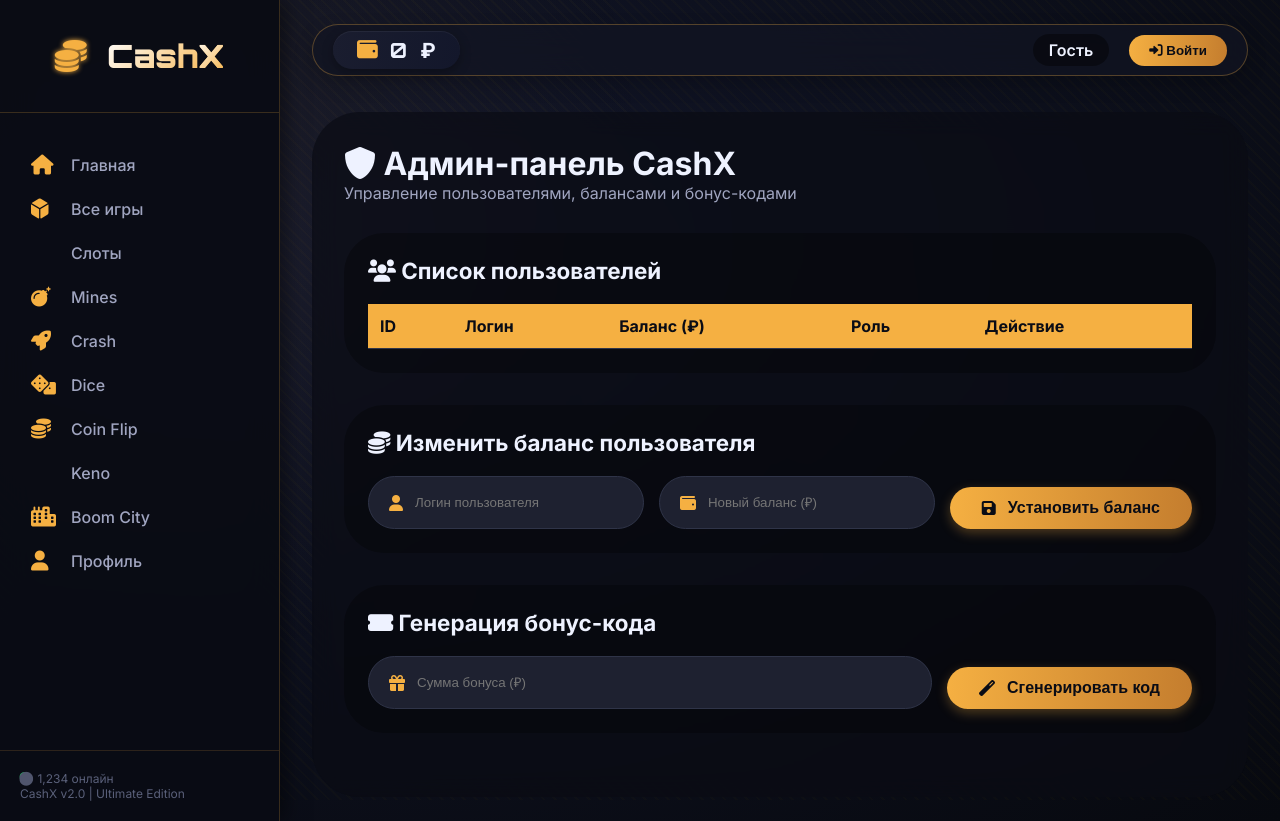
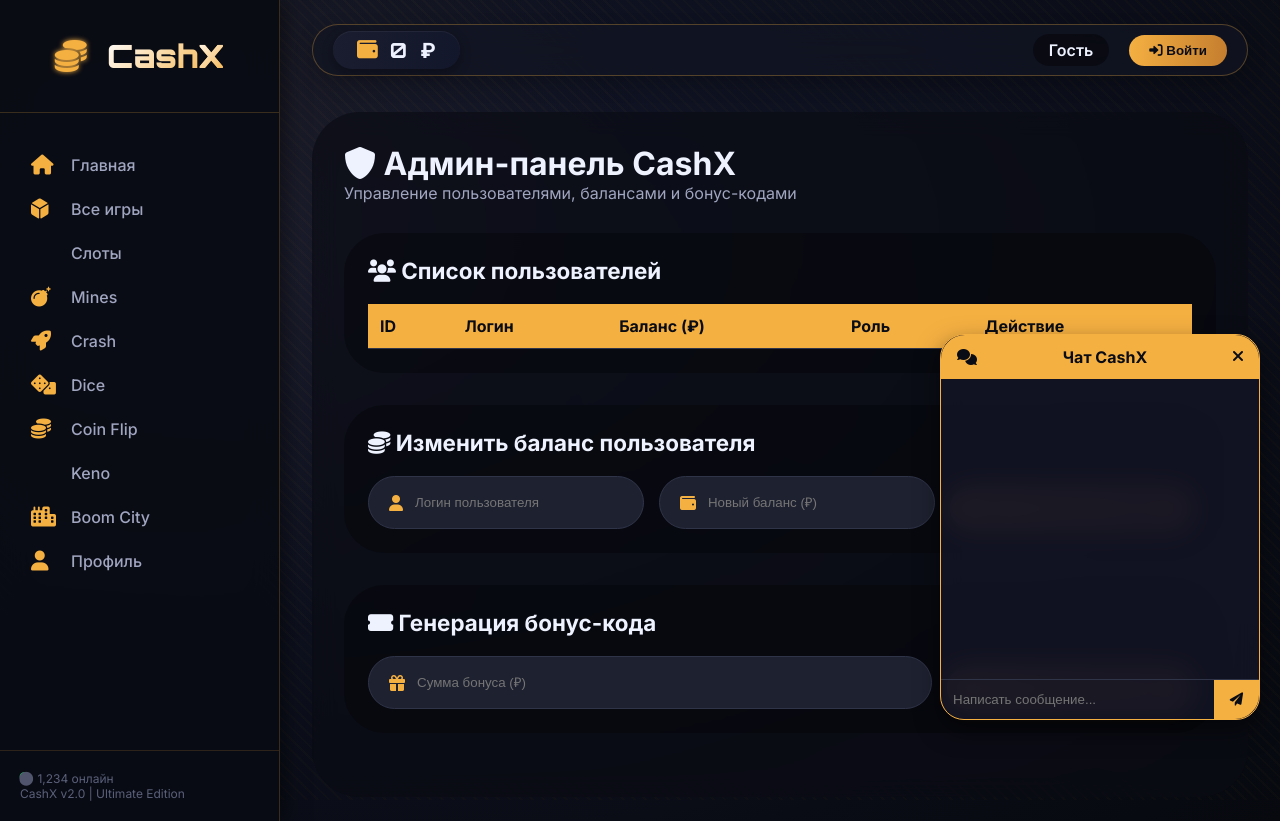
Before and after one commit to hanotsosall/cashx, a Flask app: page /admin in a window 1280 px wide. Run offline with Flask 3, Linux system fonts and the light colour scheme; lists and menus that the app fills with data are empty.

Commit message:
Update layout.html

```diff
--- a/templates/layout.html
+++ b/templates/layout.html
@@ -70,5 +70,128 @@
     <script src="/static/chat.js"></script>
     <script src="/static/animations.js"></script>
     {% block extra_js %}{% endblock %}
+
+    <!-- Виджет чата (плавающий) -->
+<div class="chat-widget" id="chatWidget">
+    <div class="chat-header" id="chatHeader">
+        <i class="fas fa-comments"></i> Чат CashX
+        <button id="chatCloseBtn" class="chat-close"><i class="fas fa-times"></i></button>
+    </div>
+    <div class="chat-messages" id="chatMessages"></div>
+    <div class="chat-input">
+        <input type="text" id="chatInput" placeholder="Написать сообщение...">
+        <button id="chatSendBtn"><i class="fas fa-paper-plane"></i></button>
+    </div>
+</div>
+
+<style>
+    .chat-widget {
+        position: fixed;
+        bottom: 80px;
+        right: 20px;
+        width: 320px;
+        background: rgba(18,20,35,0.95);
+        backdrop-filter: blur(12px);
+        border-radius: 24px;
+        border: 1px solid #f5b042;
+        box-shadow: 0 10px 25px rgba(0,0,0,0.5);
+        z-index: 900;
+        transition: all 0.3s;
+        display: flex;
+        flex-direction: column;
+    }
+    .chat-widget.collapsed .chat-messages,
+    .chat-widget.collapsed .chat-input {
+        display: none;
+    }
+    .chat-widget.collapsed {
+        width: auto;
+        background: transparent;
+        border: none;
+        box-shadow: none;
+        bottom: 20px;
+        right: 20px;
+    }
+    .chat-header {
+        padding: 12px 16px;
+        background: #f5b042;
+        color: #0a0c15;
+        border-radius: 24px 24px 0 0;
+        font-weight: bold;
+        cursor: pointer;
+        display: flex;
+        justify-content: space-between;
+        align-items: center;
+    }
+    .chat-close {
+        background: none;
+        border: none;
+        color: #0a0c15;
+        font-size: 1rem;
+        cursor: pointer;
+    }
+    .chat-widget.collapsed .chat-header {
+        border-radius: 40px;
+        background: #f5b042;
+        box-shadow: 0 0 10px rgba(245,176,66,0.5);
+    }
+    .chat-messages {
+        height: 300px;
+        overflow-y: auto;
+        padding: 12px;
+        font-size: 0.85rem;
+    }
+    .chat-message {
+        margin-bottom: 8px;
+        border-bottom: 1px solid #2f3448;
+        padding-bottom: 6px;
+    }
+    .chat-message strong {
+        color: #f5b042;
+    }
+    .chat-input {
+        display: flex;
+        border-top: 1px solid #2f3448;
+    }
+    .chat-input input {
+        flex: 1;
+        background: transparent;
+        border: none;
+        padding: 12px;
+        color: white;
+        outline: none;
+    }
+    .chat-input button {
+        background: #f5b042;
+        border: none;
+        padding: 0 16px;
+        cursor: pointer;
+        color: #0a0c15;
+        border-radius: 0 0 24px 0;
+    }
+    @media (max-width: 768px) {
+        .chat-widget {
+            width: 280px;
+            bottom: 10px;
+            right: 10px;
+        }
+    }
+</style>
+
+<script>
+    // Логика сворачивания/разворачивания чата
+    const chatWidget = document.getElementById('chatWidget');
+    const chatHeader = document.getElementById('chatHeader');
+    const chatClose = document.getElementById('chatCloseBtn');
+    chatHeader.addEventListener('click', (e) => {
+        if (e.target !== chatClose) {
+            chatWidget.classList.toggle('collapsed');
+        }
+    });
+    chatClose.addEventListener('click', (e) => {
+        e.stopPropagation();
+        chatWidget.classList.add('collapsed');
+    });
+</script>
 </body>
 </html>
```
